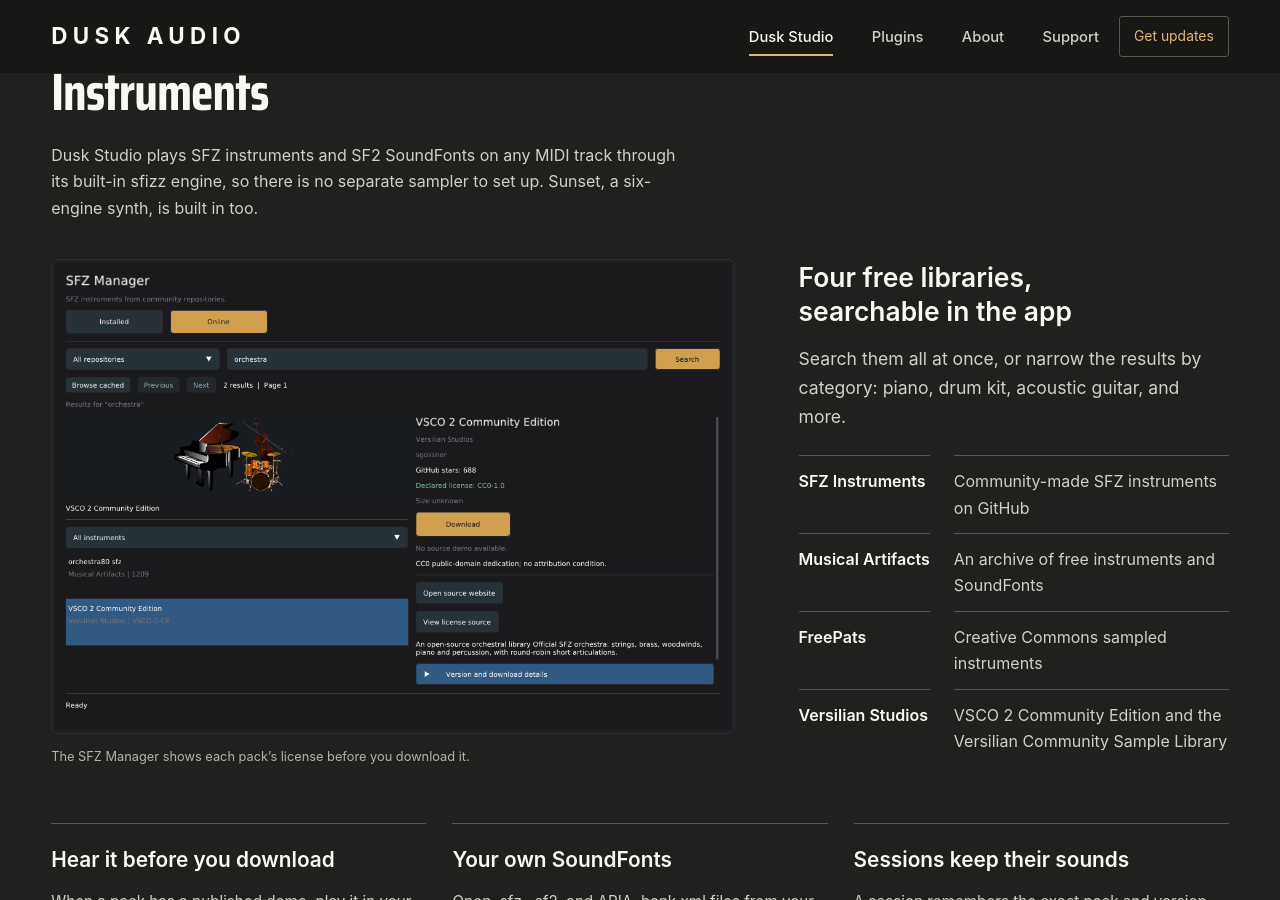
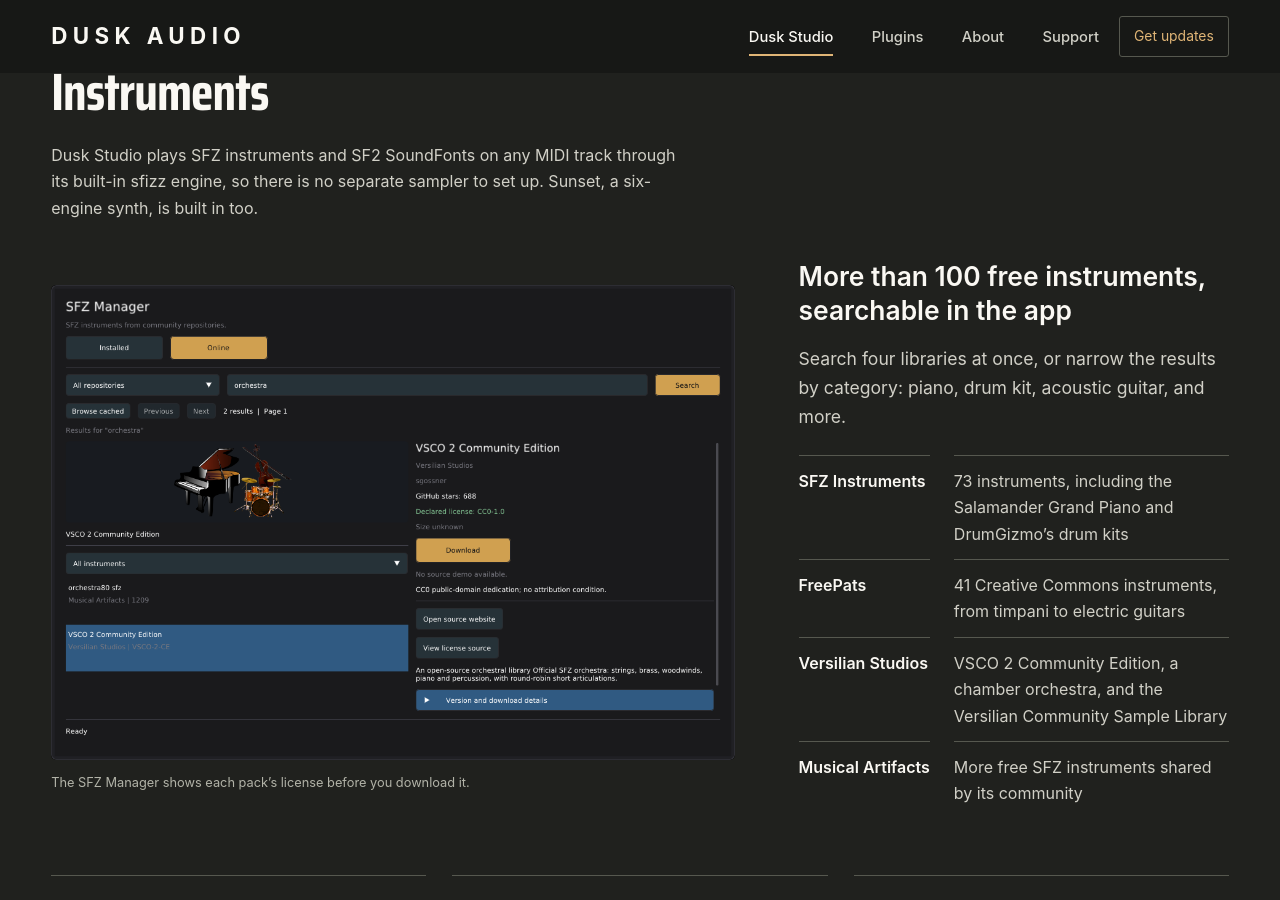
Before and after one commit to dusk-audio/dusk-audio.github.io, a Jekyll site: the page built from dusk-studio.md, in a window 1280 px wide and 900 px high, scrolled down 1993 px. Built offline with Jekyll 4.4.1, drawn with Linux system fonts in a browser that asks for light colours; some web fonts are replaced.

Commit message:
Site: say how many free instruments the SFZ Manager offers
More than 100: 73 from SFZ Instruments, 41 from FreePats and the two Versilian collections, counted with the app's own browse rules (design-qa.md). Musical Artifacts is not counted.

```diff
--- a/dusk-studio.md
+++ b/dusk-studio.md
@@ -46,13 +46,13 @@
     <div class="feature-split feature-split--image-first">
       {% include screenshot.html src='/assets/images/studio/sfz-online.webp' alt='The SFZ Manager searching all four repositories for orchestra, with VSCO 2 Community Edition selected and its CC0 license shown' caption='The SFZ Manager shows each pack’s license before you download it.' width=1112 height=772 %}
       <div class="feature-copy">
-        <h3>Four free libraries, searchable in the app</h3>
-        <p>Search them all at once, or narrow the results by category: piano, drum kit, acoustic guitar, and more.</p>
+        <h3>More than 100 free instruments, searchable in the app</h3>
+        <p>Search four libraries at once, or narrow the results by category: piano, drum kit, acoustic guitar, and more.</p>
         <dl class="library-sources">
-          <dt>SFZ Instruments</dt><dd>Community-made SFZ instruments on GitHub</dd>
-          <dt>Musical Artifacts</dt><dd>An archive of free instruments and SoundFonts</dd>
-          <dt>FreePats</dt><dd>Creative Commons sampled instruments</dd>
-          <dt>Versilian Studios</dt><dd>VSCO 2 Community Edition and the Versilian Community Sample Library</dd>
+          <dt>SFZ Instruments</dt><dd>73 instruments, including the Salamander Grand Piano and DrumGizmo’s drum kits</dd>
+          <dt>FreePats</dt><dd>41 Creative Commons instruments, from timpani to electric guitars</dd>
+          <dt>Versilian Studios</dt><dd>VSCO 2 Community Edition, a chamber orchestra, and the Versilian Community Sample Library</dd>
+          <dt>Musical Artifacts</dt><dd>More free SFZ instruments shared by its community</dd>
         </dl>
       </div>
     </div>
```
Also changed, not shown: design-qa.md (+20 -0 lines), index.md (+1 -1 lines).
